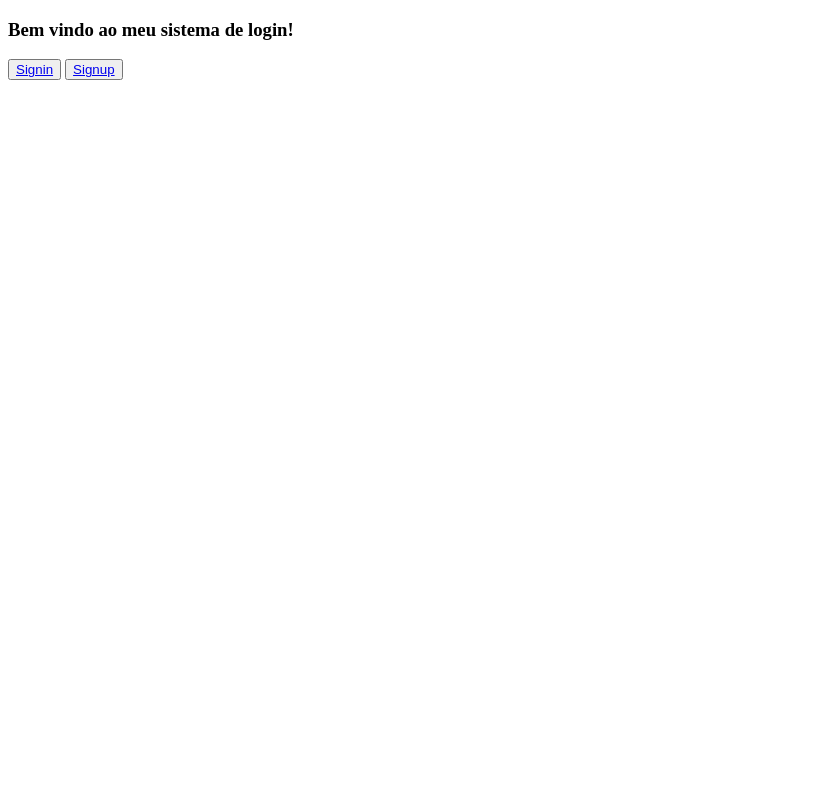
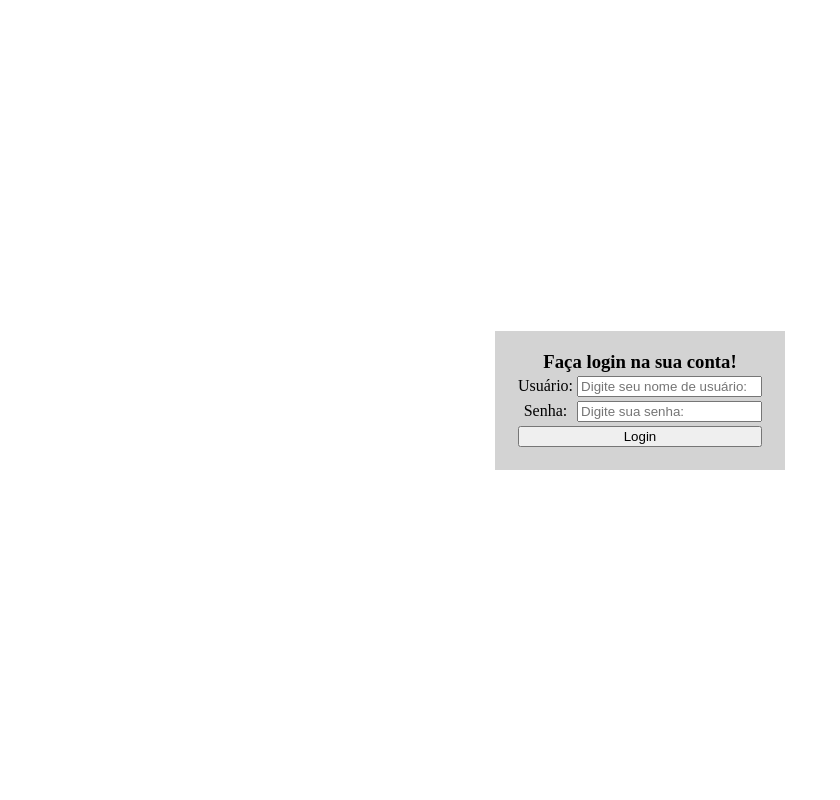
Before and after one commit to lkopsch/python-login, a Django app: template templates/autentication/index.html in a window 1280 px wide. Shown: the whole page, without its empty margins (0-840 px from the left). Run offline with Django 5.2, Linux system fonts and the light colour scheme; the template is opened without the code that fills it, so the values that code supplies are empty; parts of the project's set-up code (start-up, migrations or seed data) failed here and were passed over.

Commit message:
Alteração de layout da página de login/index

```diff
--- /dev/null
+++ b/static/style.css
@@ -0,0 +1,22 @@
+* {
+    margin: 0;
+}
+
+body, html {
+    height: 100%;
+    margin: 0;
+    display: flex;
+    justify-content: center;
+    align-items: center;
+}
+
+.center {
+    width: 100%; /* ou qualquer valor que você preferir */
+    background-color: lightgray; /* apenas para visualização */
+    text-align: center; /* centraliza o texto dentro da div */
+    padding: 20px; /* apenas para visualização */
+}
+
+button {
+    width: 100%;
+}
--- a/templates/autentication/index.html
+++ b/templates/autentication/index.html
@@ -4,9 +4,41 @@
     <meta charset="UTF-8">
     <meta name="viewport" content="width=device-width, initial-scale=1.0">
     <title>Login com Python!</title>
+    {% load static %}
+    <link rel="stylesheet" href="{% static 'style.css' %}">
 </head>
 <body>
 
+
+<div class="center">
+
+    <form action="/signin" method="post">
+
+        <h3>Faça login na sua conta!</h3>
+
+        <table>
+
+            <tr>
+                <td><label for="username">Usuário: </label></td>
+                <td><input type="text" name="username" id="" placeholder="Digite seu nome de usuário: " Required></td>
+            </tr>
+
+            <tr>
+                <td><label for="password">Senha: </label></td>
+                <td><input type="password" name="password" id="" placeholder="Digite sua senha: " Required></td>
+            </tr>
+            <tr>
+                <td colspan="2"><button type="submit">Login</button></td>
+            </tr>
+
+        </table>
+
+    </form>
+
+</div>
+
+
+<!--
     {% for message in messages %}
         <div class="alert alert-{{ message.tags }} alert-dismissible fade show" role="alert">
 
@@ -28,5 +60,7 @@
         <button type="submit"><a href="/signup">Signup</a></button>
     {% endif %}
 
+-->
+
 </body>
 </html>
--- a/templates/autentication/signin.html
+++ b/templates/autentication/signin.html
@@ -7,7 +7,8 @@
 </head>
 <body>
 
-    <h4>Registre-se!</h4>
+    <h4></h4>
+
 
         <form action="/signin" method="post">
             {% csrf_token %}
```
Also changed, not shown: login_python/settings.py (+9 -1 lines). Lines whose indentation alone changed are shown as unchanged.
